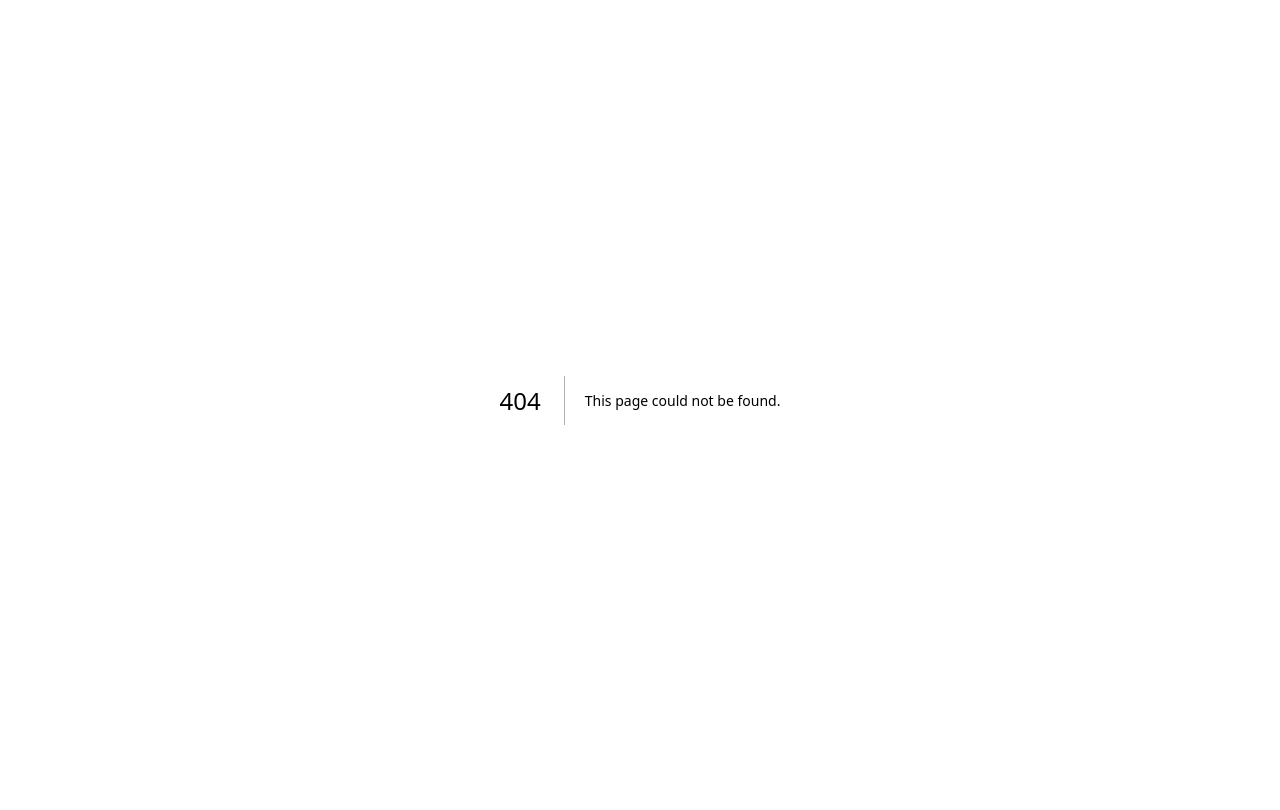
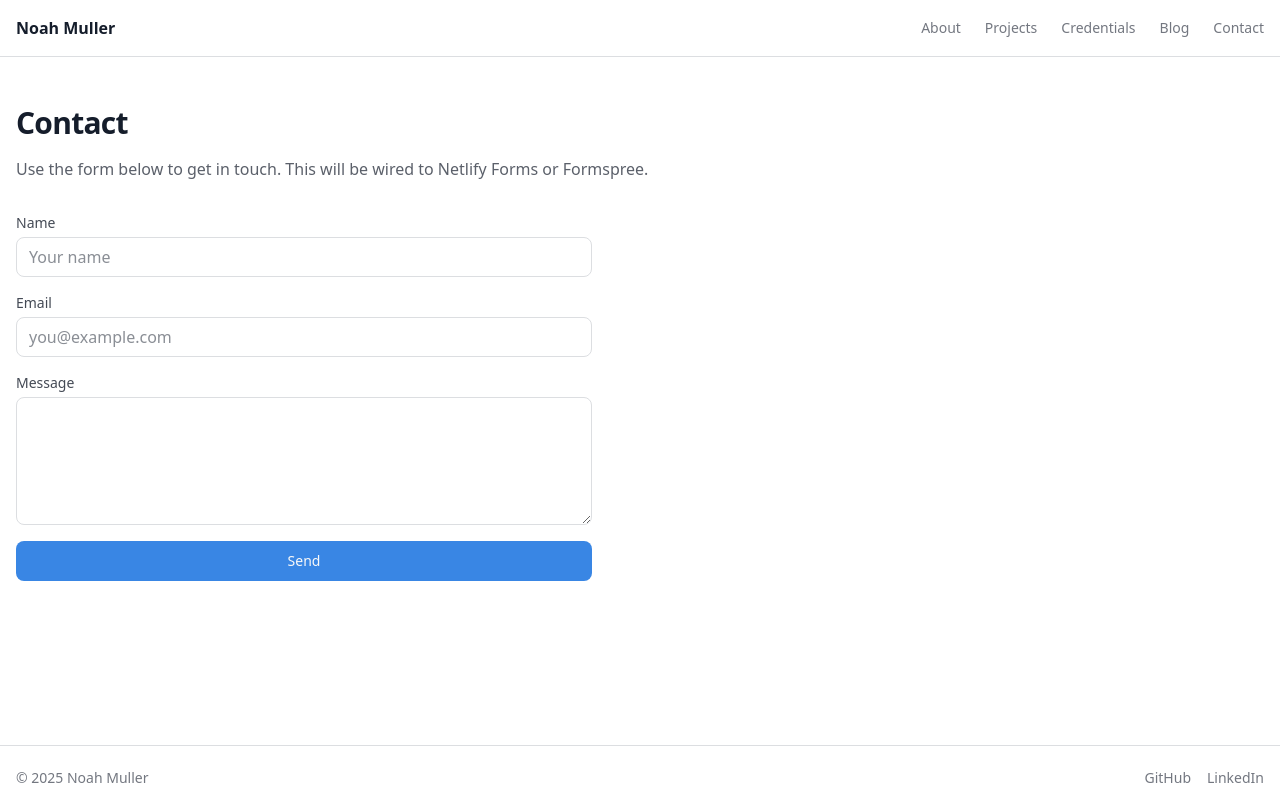
Before and after one commit to masterno/noahmuller.ca, a Next.js app: page /contact in a window 1280 px wide. Before the commit this address had no page. Built offline with nearby package versions, Linux system fonts and the light colour scheme.

Commit message:
feat(layout): add Navbar/Footer and scaffold routes; apply blue/white/gray theme

```diff
--- /dev/null
+++ b/app/about/page.tsx
@@ -0,0 +1,10 @@
+export default function AboutPage() {
+  return (
+    <section className="container mx-auto px-4 py-12">
+      <h1 className="text-3xl font-semibold tracking-tight">About</h1>
+      <p className="mt-4 text-foreground/70 max-w-3xl">
+        This page will include a professional bio and a prominent Download Resume button.
+      </p>
+    </section>
+  );
+}
--- /dev/null
+++ b/app/contact/page.tsx
@@ -0,0 +1,34 @@
+export default function ContactPage() {
+  return (
+    <section className="container mx-auto px-4 py-12">
+      <h1 className="text-3xl font-semibold tracking-tight">Contact</h1>
+      <p className="mt-4 text-foreground/70 max-w-3xl">
+        Use the form below to get in touch. This will be wired to Netlify Forms or Formspree.
+      </p>
+      <form className="mt-8 grid max-w-xl gap-4">
+        <label className="grid gap-1">
+          <span className="text-sm text-foreground/80">Name</span>
+          <input className="h-10 rounded-md border bg-background px-3" placeholder="Your name" />
+        </label>
+        <label className="grid gap-1">
+          <span className="text-sm text-foreground/80">Email</span>
+          <input
+            type="email"
+            className="h-10 rounded-md border bg-background px-3"
+            placeholder="you@example.com"
+          />
+        </label>
+        <label className="grid gap-1">
+          <span className="text-sm text-foreground/80">Message</span>
+          <textarea className="min-h-32 rounded-md border bg-background px-3 py-2" />
+        </label>
+        <button
+          type="submit"
+          className="inline-flex h-10 items-center justify-center rounded-md bg-primary px-4 text-sm font-medium text-primary-foreground hover:opacity-90"
+        >
+          Send
+        </button>
+      </form>
+    </section>
+  );
+}
--- /dev/null
+++ b/app/credentials/page.tsx
@@ -0,0 +1,11 @@
+export default function CredentialsPage() {
+  return (
+    <section className="container mx-auto px-4 py-12">
+      <h1 className="text-3xl font-semibold tracking-tight">Credentials</h1>
+      <p className="mt-4 text-foreground/70 max-w-3xl">
+        This page will display categorized certifications from a data source (e.g.,
+        lib/credentialsData.ts).
+      </p>
+    </section>
+  );
+}
--- a/app/globals.css
+++ b/app/globals.css
@@ -45,71 +45,73 @@
 
 :root {
   --radius: 0.625rem;
-  --background: oklch(1 0 0);
-  --foreground: oklch(0.141 0.005 285.823);
+  /* Light mode: blue / white / gray */
+  --background: oklch(1 0 0); /* white */
+  --foreground: oklch(0.23 0.03 260); /* neutral gray for text */
   --card: oklch(1 0 0);
-  --card-foreground: oklch(0.141 0.005 285.823);
+  --card-foreground: oklch(0.23 0.03 260);
   --popover: oklch(1 0 0);
-  --popover-foreground: oklch(0.141 0.005 285.823);
-  --primary: oklch(0.21 0.006 285.885);
-  --primary-foreground: oklch(0.985 0 0);
-  --secondary: oklch(0.967 0.001 286.375);
-  --secondary-foreground: oklch(0.21 0.006 285.885);
-  --muted: oklch(0.967 0.001 286.375);
-  --muted-foreground: oklch(0.552 0.016 285.938);
-  --accent: oklch(0.967 0.001 286.375);
-  --accent-foreground: oklch(0.21 0.006 285.885);
+  --popover-foreground: oklch(0.23 0.03 260);
+  --primary: oklch(0.62 0.16 255); /* brand blue */
+  --primary-foreground: oklch(0.98 0 0); /* on-blue text (white) */
+  --secondary: oklch(0.96 0.01 260); /* light gray */
+  --secondary-foreground: oklch(0.3 0.02 260);
+  --muted: oklch(0.96 0.01 260);
+  --muted-foreground: oklch(0.55 0.02 260);
+  --accent: oklch(0.96 0.01 260);
+  --accent-foreground: oklch(0.3 0.02 260);
   --destructive: oklch(0.577 0.245 27.325);
-  --border: oklch(0.92 0.004 286.32);
-  --input: oklch(0.92 0.004 286.32);
-  --ring: oklch(0.705 0.015 286.067);
-  --chart-1: oklch(0.646 0.222 41.116);
-  --chart-2: oklch(0.6 0.118 184.704);
-  --chart-3: oklch(0.398 0.07 227.392);
-  --chart-4: oklch(0.828 0.189 84.429);
-  --chart-5: oklch(0.769 0.188 70.08);
+  --border: oklch(0.9 0.005 260);
+  --input: oklch(0.9 0.005 260);
+  --ring: oklch(0.68 0.05 255);
+  --chart-1: oklch(0.62 0.16 255); /* primary blue */
+  --chart-2: oklch(0.7 0.08 220); /* teal-blue */
+  --chart-3: oklch(0.5 0.1 250); /* darker blue */
+  --chart-4: oklch(0.85 0.05 100); /* soft green */
+  --chart-5: oklch(0.8 0.05 70); /* yellow */
   --sidebar: oklch(0.985 0 0);
-  --sidebar-foreground: oklch(0.141 0.005 285.823);
-  --sidebar-primary: oklch(0.21 0.006 285.885);
-  --sidebar-primary-foreground: oklch(0.985 0 0);
-  --sidebar-accent: oklch(0.967 0.001 286.375);
-  --sidebar-accent-foreground: oklch(0.21 0.006 285.885);
-  --sidebar-border: oklch(0.92 0.004 286.32);
-  --sidebar-ring: oklch(0.705 0.015 286.067);
+  --sidebar-foreground: oklch(0.23 0.03 260);
+  --sidebar-primary: oklch(0.62 0.16 255);
+  --sidebar-primary-foreground: oklch(0.98 0 0);
+  --sidebar-accent: oklch(0.96 0.01 260);
+  --sidebar-accent-foreground: oklch(0.3 0.02 260);
+  --sidebar-border: oklch(0.9 0.005 260);
+  --sidebar-ring: oklch(0.68 0.05 255);
 }
 
 .dark {
-  --background: oklch(0.141 0.005 285.823);
-  --foreground: oklch(0.985 0 0);
-  --card: oklch(0.21 0.006 285.885);
-  --card-foreground: oklch(0.985 0 0);
-  --popover: oklch(0.21 0.006 285.885);
-  --popover-foreground: oklch(0.985 0 0);
-  --primary: oklch(0.92 0.004 286.32);
-  --primary-foreground: oklch(0.21 0.006 285.885);
-  --secondary: oklch(0.274 0.006 286.033);
-  --secondary-foreground: oklch(0.985 0 0);
-  --muted: oklch(0.274 0.006 286.033);
-  --muted-foreground: oklch(0.705 0.015 286.067);
-  --accent: oklch(0.274 0.006 286.033);
-  --accent-foreground: oklch(0.985 0 0);
+  /* Dark mode */
+  --background: oklch(0.21 0.03 255); /* very dark blue-gray */
+  --foreground: oklch(0.98 0 0); /* white */
+  --card: oklch(0.24 0.03 255);
+  --card-foreground: oklch(0.98 0 0);
+  --popover: oklch(0.24 0.03 255);
+  --popover-foreground: oklch(0.98 0 0);
+  --primary: oklch(0.76 0.12 255);
+  --primary-foreground: oklch(0.16 0.02 255);
+  --secondary: oklch(0.3 0.02 255);
+  --secondary-foreground: oklch(0.98 0 0);
+  --muted: oklch(0.3 0.02 255);
+  --muted-foreground: oklch(0.7 0.03 255);
+  --accent: oklch(0.3 0.02 255);
+  --accent-foreground: oklch(0.98 0 0);
   --destructive: oklch(0.704 0.191 22.216);
-  --border: oklch(1 0 0 / 10%);
-  --input: oklch(1 0 0 / 15%);
-  --ring: oklch(0.552 0.016 285.938);
-  --chart-1: oklch(0.488 0.243 264.376);
-  --chart-2: oklch(0.696 0.17 162.48);
-  --chart-3: oklch(0.769 0.188 70.08);
-  --chart-4: oklch(0.627 0.265 303.9);
-  --chart-5: oklch(0.645 0.246 16.439);
-  --sidebar: oklch(0.21 0.006 285.885);
-  --sidebar-foreground: oklch(0.985 0 0);
-  --sidebar-primary: oklch(0.488 0.243 264.376);
-  --sidebar-primary-foreground: oklch(0.985 0 0);
-  --sidebar-accent: oklch(0.274 0.006 286.033);
-  --sidebar-accent-foreground: oklch(0.985 0 0);
-  --sidebar-border: oklch(1 0 0 / 10%);
-  --sidebar-ring: oklch(0.552 0.016 285.938);
+  --border: oklch(1 0 0 / 12%);
+  --input: oklch(1 0 0 / 16%);
+  --ring: oklch(0.8 0.05 255);
+  --chart-1: oklch(0.76 0.12 255);
+  --chart-2: oklch(0.68 0.08 220);
+  --chart-3: oklch(0.6 0.1 250);
+  --chart-4: oklch(0.7 0.12 300);
+  --chart-5: oklch(0.7 0.12 30);
+  --sidebar: oklch(0.24 0.03 255);
+  --sidebar-foreground: oklch(0.98 0 0);
+  --sidebar-primary: oklch(0.76 0.12 255);
+  --sidebar-primary-foreground: oklch(0.16 0.02 255);
+  --sidebar-accent: oklch(0.3 0.02 255);
+  --sidebar-accent-foreground: oklch(0.98 0 0);
+  --sidebar-border: oklch(1 0 0 / 12%);
+  --sidebar-ring: oklch(0.8 0.05 255);
 }
 
 @layer base {
--- a/app/layout.tsx
+++ b/app/layout.tsx
@@ -1,6 +1,8 @@
 import type { Metadata } from "next";
 import { Geist, Geist_Mono } from "next/font/google";
 import "./globals.css";
+import { Navbar } from "../components/Navbar";
+import { Footer } from "../components/Footer";
 
 const geistSans = Geist({
   variable: "--font-geist-sans",
@@ -13,8 +15,8 @@ const geistMono = Geist_Mono({
 });
 
 export const metadata: Metadata = {
-  title: "Create Next App",
-  description: "Generated by create next app",
+  title: "Noah Muller — Portfolio",
+  description: "Registered Kinesiologist & Health Technology Developer",
 };
 
 export default function RootLayout({
@@ -24,7 +26,11 @@ export default function RootLayout({
 }>) {
   return (
     <html lang="en">
-      <body className={`${geistSans.variable} ${geistMono.variable} antialiased`}>{children}</body>
+      <body className={`${geistSans.variable} ${geistMono.variable} antialiased`}>
+        <Navbar />
+        <main className="min-h-[calc(100dvh-7rem)]">{children}</main>
+        <Footer />
+      </body>
     </html>
   );
 }
--- /dev/null
+++ b/components/Footer.tsx
@@ -0,0 +1,29 @@
+import Link from "next/link";
+
+export function Footer() {
+  return (
+    <footer className="border-t bg-background/80">
+      <div className="container mx-auto flex flex-col items-center justify-between gap-4 px-4 py-8 text-sm md:h-16 md:flex-row md:py-0">
+        <p className="text-foreground/60">© {new Date().getFullYear()} Noah Muller</p>
+        <div className="flex items-center gap-4">
+          <Link
+            href="https://github.com/masterno"
+            target="_blank"
+            rel="noopener noreferrer"
+            className="transition-colors hover:text-foreground/80 text-foreground/60"
+          >
+            GitHub
+          </Link>
+          <Link
+            href="https://www.linkedin.com/in/noahmuller/"
+            target="_blank"
+            rel="noopener noreferrer"
+            className="transition-colors hover:text-foreground/80 text-foreground/60"
+          >
+            LinkedIn
+          </Link>
+        </div>
+      </div>
+    </footer>
+  );
+}
--- /dev/null
+++ b/components/Navbar.tsx
@@ -0,0 +1,89 @@
+"use client";
+
+import Link from "next/link";
+import { useState } from "react";
+
+export function Navbar() {
+  const [open, setOpen] = useState(false);
+
+  return (
+    <header className="sticky top-0 z-40 w-full border-b bg-background/80 backdrop-blur supports-[backdrop-filter]:bg-background/60">
+      <div className="container mx-auto flex h-14 items-center justify-between px-4">
+        <Link href="/" className="font-semibold">
+          Noah Muller
+        </Link>
+        <nav className="hidden gap-6 text-sm md:flex">
+          <Link
+            href="/about"
+            className="transition-colors hover:text-foreground/80 text-foreground/60"
+          >
+            About
+          </Link>
+          <Link
+            href="/projects"
+            className="transition-colors hover:text-foreground/80 text-foreground/60"
+          >
+            Projects
+          </Link>
+          <Link
+            href="/credentials"
+            className="transition-colors hover:text-foreground/80 text-foreground/60"
+          >
+            Credentials
+          </Link>
+          <Link
+            href="/blog"
+            className="transition-colors hover:text-foreground/80 text-foreground/60"
+          >
+            Blog
+          </Link>
+          <Link
+            href="/contact"
+            className="transition-colors hover:text-foreground/80 text-foreground/60"
+          >
+            Contact
+          </Link>
+        </nav>
+        <button
+          aria-label="Toggle menu"
+          className="md:hidden inline-flex h-9 w-9 items-center justify-center rounded-md border bg-background"
+          onClick={() => setOpen((v) => !v)}
+        >
+          <svg
+            xmlns="http://www.w3.org/2000/svg"
+            viewBox="0 0 24 24"
+            fill="currentColor"
+            className="h-5 w-5"
+          >
+            <path
+              fillRule="evenodd"
+              d="M3.75 5.25a.75.75 0 0 1 .75-.75h15a.75.75 0 0 1 0 1.5h-15a.75.75 0 0 1-.75-.75Zm0 6a.75.75 0 0 1 .75-.75h15a.75.75 0 0 1 0 1.5h-15a.75.75 0 0 1-.75-.75Zm0 6a.75.75 0 0 1 .75-.75h15a.75.75 0 0 1 0 1.5h-15a.75.75 0 0 1-.75-.75Z"
+              clipRule="evenodd"
+            />
+          </svg>
+        </button>
+      </div>
+      {open ? (
+        <div className="border-t bg-background p-4 md:hidden">
+          <div className="flex flex-col gap-2">
+            <Link href="/about" onClick={() => setOpen(false)}>
+              About
+            </Link>
+            <Link href="/projects" onClick={() => setOpen(false)}>
+              Projects
+            </Link>
+            <Link href="/credentials" onClick={() => setOpen(false)}>
+              Credentials
+            </Link>
+            <Link href="/blog" onClick={() => setOpen(false)}>
+              Blog
+            </Link>
+            <Link href="/contact" onClick={() => setOpen(false)}>
+              Contact
+            </Link>
+          </div>
+        </div>
+      ) : null}
+    </header>
+  );
+}
```
Also changed, not shown: app/blog/page.tsx (added, +10 -0 lines), app/projects/page.tsx (added, +10 -0 lines).
